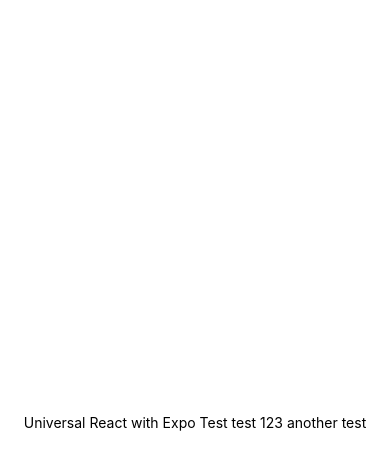
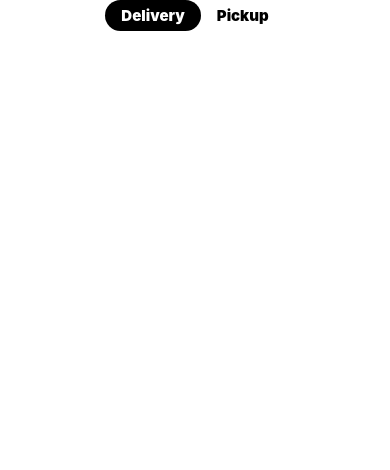
Before and after one commit to beispresheva/food-delivery-app, a React Native app: screen / in a window 390 px wide. Shown: the top 470 px of the page. Built offline with nearby package versions, Linux system fonts and the light colour scheme.

Commit message:
Newest commit HeaderTabs

```diff
--- a/App.js
+++ b/App.js
@@ -1,15 +1,6 @@
 import { View, Text } from "react-native";
+import Home from "./screens/Home";
 
 export default function App() {
-  return (
-    <View
-      style={{
-        flex: 1,
-        justifyContent: "center",
-        alignItems: "center",
-      }}
-    >
-      <Text>Universal React with Expo Test test 123 another test</Text>
-    </View>
-  );
+  return <Home />;
 }
--- /dev/null
+++ b/components/HeaderTabs.js
@@ -0,0 +1,44 @@
+import React, { useState } from 'react'
+import { View, Text, TouchableOpacity } from 'react-native'
+
+export default function HeaderTabs() {
+    const [activeTab, setActiveTab] = useState("Delivery");
+    return (
+        <View style={{flexDirection: "row", alignSelf: "center"}}>
+            <HeaderButton
+                text="Delivery"
+                btnColor="black"
+                textColor="white"
+                activeTab={activeTab}
+                setActiveTab={setActiveTab}
+            />
+            <HeaderButton
+                text="Pickup"
+                btnColor="white"
+                textColor="black"
+                activeTab={activeTab}
+                setActiveTab={setActiveTab}
+            />
+        </View>
+    );
+}
+
+
+const HeaderButton = (props) => (
+    <TouchableOpacity
+        style={{
+            backgroundColor: props.activeTab == props.text ? 'black' : 'white',
+            paddingVertical: 6,
+            paddingHorizontal: 16,
+            borderRadius: 30,
+        }}
+        onPress={() => props.setActiveTab(props.text)}
+    >
+        <Text style={{
+            color: props.activeTab == props.text ? 'white' : 'black',
+            fontSize: 15,
+            fontWeight: "900"
+        }}
+        >{props.text}</Text>
+    </TouchableOpacity>
+);
--- /dev/null
+++ b/screens/Home.js
@@ -0,0 +1,11 @@
+import React from 'react'
+import { View, Text, SafeAreaView } from 'react-native'
+import HeaderTabs from '../components/HeaderTabs'
+
+export default function Home() {
+    return (
+        <SafeAreaView>
+            <HeaderTabs />
+        </SafeAreaView>
+    )
+}
```
